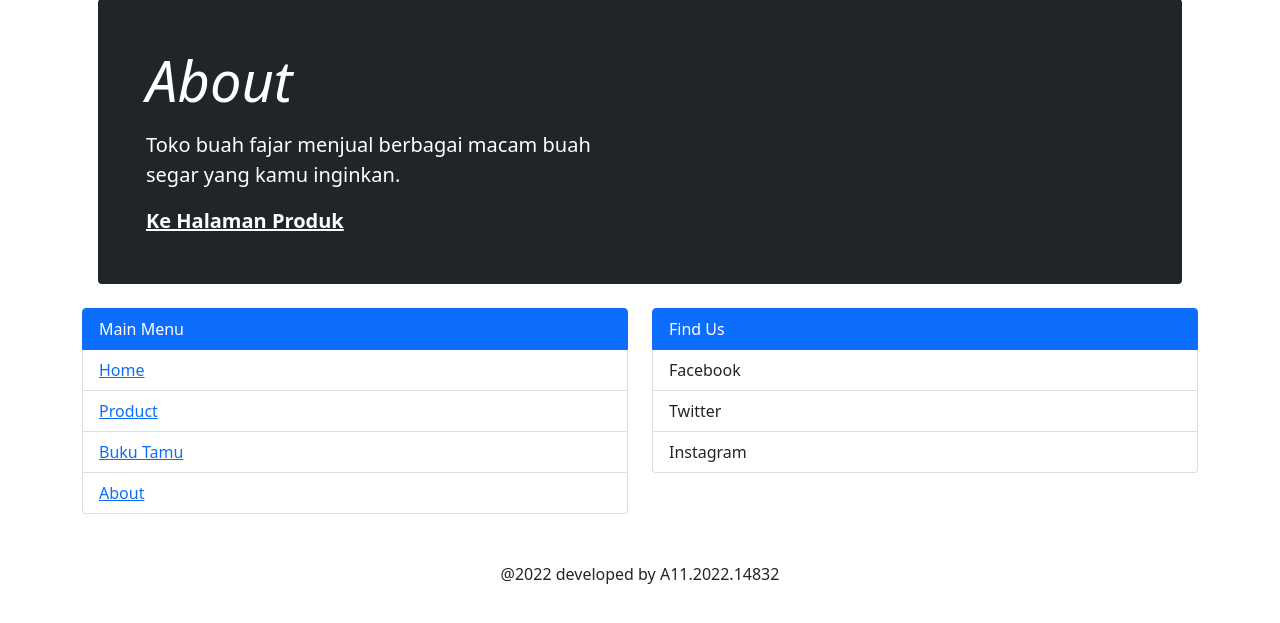
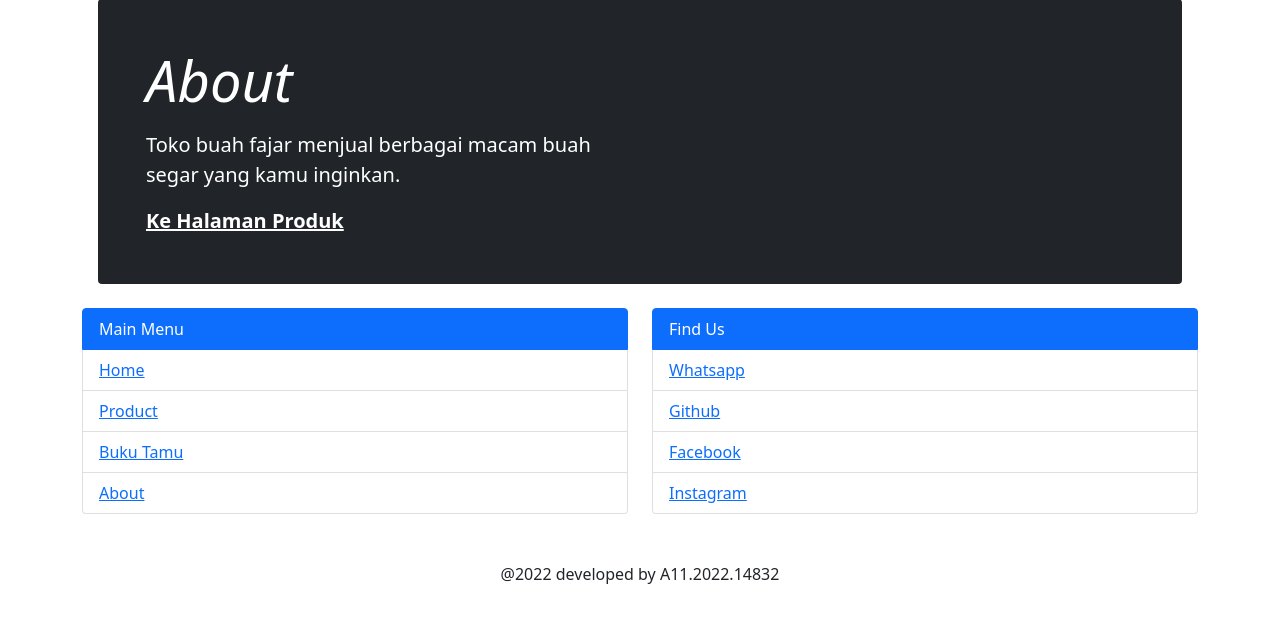
Before and after one commit to fajar2943/uas-pbw, a PHP site: page /about.php in a window 1280 px wide. Shown: the part 105-728 px from the top of the page. Run offline with PHP 8.4, Linux system fonts and the light colour scheme.

Commit message:
add sosialmedia link

```diff
--- a/about.php
+++ b/about.php
@@ -62,9 +62,10 @@
             <div class="col-6">
                 <ul class="list-group">
                     <li class="list-group-item active" aria-current="true">Find Us</li>
-                    <li class="list-group-item">Facebook</li>
-                    <li class="list-group-item">Twitter</li>
-                    <li class="list-group-item">Instagram</li>
+                    <li class="list-group-item"><a href="https://wa.me/6282158863345">Whatsapp</a></li>
+                    <li class="list-group-item"><a href="https://github.com/fajar2943">Github</a></li>
+                    <li class="list-group-item"><a href="https://www.facebook.com/gumilangcodefb">Facebook</a></li>
+                    <li class="list-group-item"><a href="https://www.instagram.com/gumilangcode">Instagram</a></li>
                 </ul>
             </div>
         </div>
```
